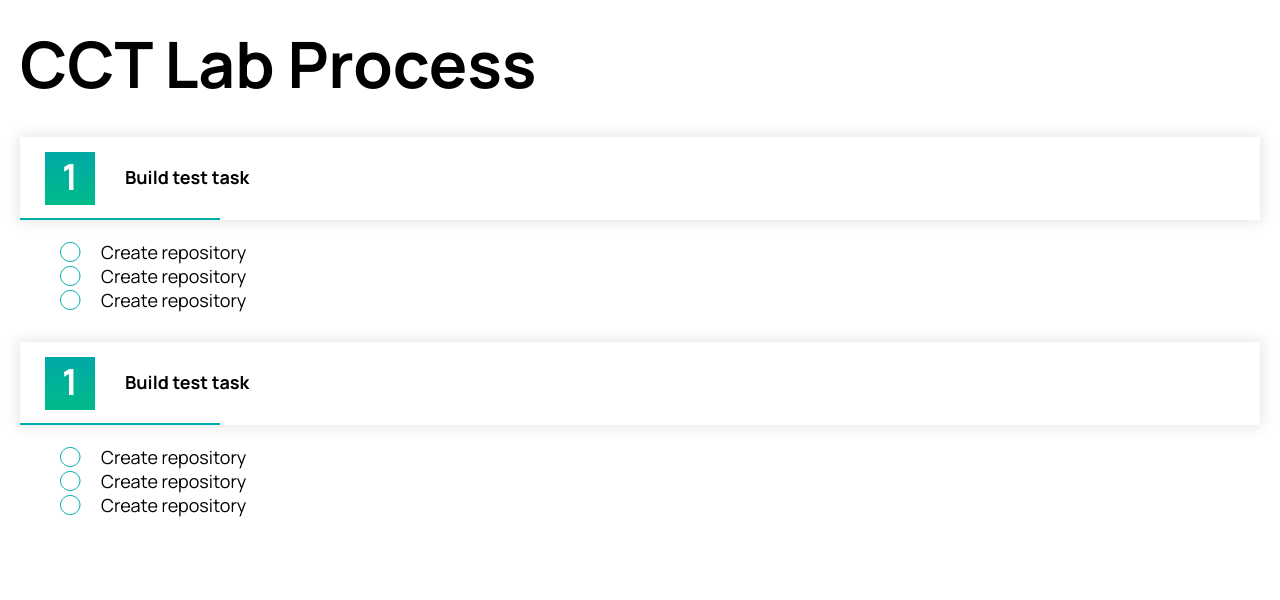
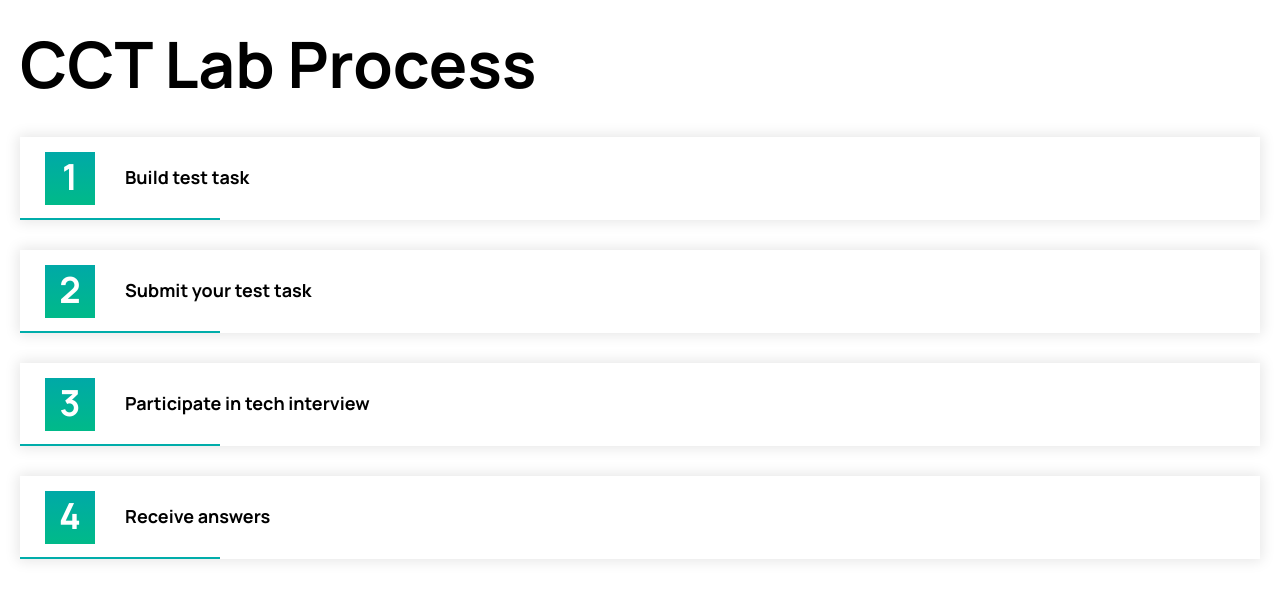
Before and after one commit to matomas225/corner-case-intern, a React (Create React App) app: page / in a window 1280 px wide. Shown: the top 600 px of the page. Built offline with nearby package versions, Linux system fonts and the light colour scheme.

Commit message:
Added todo app functionality

```diff
--- a/src/App.tsx
+++ b/src/App.tsx
@@ -1,88 +1,51 @@
-import { useEffect, useState } from "react";
+import MainCard from "./Components/MainCard";
+import { ReactElement } from "react";
+import { ITodoItem } from "./Interfaces";
 
-function App() {
-  //States
-
-  const [isChecked, setIsChecked] = useState<boolean>(false);
-  const [isClicked, setIsClicked] = useState<boolean>(false);
-  const [imgSrc, setImgSrc] = useState<string>("");
-  const [border, setBorder] = useState<string>("200px");
-  //Local Storage
-
-  //Functions
-
-  const clickHandle = () => {
-    if (isClicked === false) {
-      setIsClicked(true);
-      setBorder("300px");
-      console.log(border);
-    } else if (isClicked === true) {
-      setIsClicked(false);
-      setBorder("200px");
-      console.log(border);
-    }
-  };
-  const checkHandle = () => {
-    if (isChecked === false) {
-      setIsChecked(true);
-    } else if (isChecked === true) {
-      setIsChecked(false);
-    }
-  };
-
-  //UseEffects
-
-  useEffect(() => {
-    if (isChecked === true) {
-      setImgSrc("./Img/CircleChecked.svg");
-    } else if (isChecked === false) {
-      setImgSrc("./Img/Circle.svg");
-    }
-  }, [isChecked]);
+function App(): ReactElement {
+  const todoList: ITodoItem[] = [
+    {
+      number: 1,
+      name: "Build test task",
+      sideCards: [
+        "Create repository",
+        "Implement designs",
+        "Implement functionality",
+      ],
+    },
+    {
+      number: 2,
+      name: "Submit your test task",
+      sideCards: [
+        "Open email client",
+        "Sent link with information to careers@cornercasetech.com",
+      ],
+    },
+    {
+      number: 3,
+      name: "Participate in tech interview",
+      sideCards: ["Talk with HR", "Talk with Tech Team"],
+    },
+    {
+      number: 4,
+      name: "Receive answers",
+      sideCards: ["Receive anwsers", "Start your IT career"],
+    },
+  ];
   return (
     <div className="App">
       <h1>CCT Lab Process</h1>
       <ul>
-        <li>
-          <div className="main-card" onClick={clickHandle}>
-            <h1>1</h1>
-            <p>Build test task</p>
-            <div className="border" style={{ width: border }}></div>
-            <div className="list"></div>
-          </div>
-          <div className="side-card">
-            <img src={imgSrc} alt="check-box" onClick={checkHandle} />
-            <p>Create repository</p>
-          </div>
-          <div className="side-card">
-            <img src={imgSrc} alt="check-box" onClick={checkHandle} />
-            <p>Create repository</p>
-          </div>
-          <div className="side-card">
-            <img src={imgSrc} alt="check-box" onClick={checkHandle} />
-            <p>Create repository</p>
-          </div>
-        </li>
-        <li>
-          <div className="main-card" onClick={clickHandle}>
-            <h1>1</h1>
-            <p>Build test task</p>
-            <div className="border" style={{ width: border }}></div>
-            <div className="list"></div>
-          </div>
-          <div className="side-card">
-            <img src={imgSrc} alt="check-box" onClick={checkHandle} />
-            <p>Create repository</p>
-          </div>
-          <div className="side-card">
-            <img src={imgSrc} alt="check-box" onClick={checkHandle} />
-            <p>Create repository</p>
-          </div>
-          <div className="side-card">
-            <img src={imgSrc} alt="check-box" onClick={checkHandle} />
-            <p>Create repository</p>
-          </div>
-        </li>
+        {todoList.map((mainCard: ITodoItem, index: number) => {
+          return (
+            <MainCard
+              index={index}
+              mainCard={mainCard}
+              todoList={todoList}
+              key={index}
+            />
+          );
+        })}
       </ul>
     </div>
   );
--- /dev/null
+++ b/src/Components/MainCard.tsx
@@ -0,0 +1,51 @@
+import { ReactElement, useState } from "react";
+import SideCard from "./SideCard";
+import { ITodoItem } from "../Interfaces";
+
+interface Props {
+  index: number;
+  mainCard: { number: number; name: string };
+  todoList: ITodoItem[];
+}
+
+function MainCard({ index, mainCard, todoList }: Props): ReactElement {
+  const [isClicked, setIsClicked] = useState<boolean>(false);
+  const [border, setBorder] = useState<string>("200px");
+  const [display, setDisplay] = useState<string>("none");
+
+  const clickHandle = () => {
+    if (!isClicked) {
+      setIsClicked(true);
+      setBorder("300px");
+      setDisplay("flex");
+    } else if (isClicked) {
+      setIsClicked(false);
+      setBorder("200px");
+      setDisplay("none");
+    }
+  };
+  return (
+    <div>
+      <li>
+        <div className="main-card" onClick={clickHandle}>
+          <h1>{mainCard.number}</h1>
+          <p>{mainCard.name}</p>
+          <div className="border" style={{ width: border }}></div>
+        </div>
+        {todoList[index].sideCards.map(
+          (sideCardName: string, index: number) => {
+            return (
+              <SideCard
+                display={display}
+                sideCardName={sideCardName}
+                key={index}
+              />
+            );
+          }
+        )}
+      </li>
+    </div>
+  );
+}
+
+export default MainCard;
--- /dev/null
+++ b/src/Components/SideCard.tsx
@@ -0,0 +1,36 @@
+import { ReactElement, useEffect, useState } from "react";
+
+interface Props {
+  display: string;
+  sideCardName: string;
+}
+function SideCard({ display, sideCardName }: Props): ReactElement {
+  const [isChecked, setIsChecked] = useState<boolean>(false);
+  const [imgSrc, setImgSrc] = useState<string>("");
+
+  useEffect(() => {
+    if (isChecked) {
+      setImgSrc("./Img/CircleChecked.svg");
+    } else if (!isChecked) {
+      setImgSrc("./Img/Circle.svg");
+    }
+  }, [isChecked]);
+
+  const checkHandle = () => {
+    if (!isChecked) {
+      setIsChecked(true);
+    } else if (isChecked) {
+      setIsChecked(false);
+    }
+  };
+  return (
+    <div>
+      <div className="side-card" style={{ display: display }}>
+        <img src={imgSrc} alt="check-box" onClick={checkHandle} />
+        <p>{sideCardName}</p>
+      </div>
+    </div>
+  );
+}
+
+export default SideCard;
--- /dev/null
+++ b/src/Interfaces/index.ts
@@ -0,0 +1,5 @@
+export interface ITodoItem {
+  number: number;
+  name: string;
+  sideCards: string[];
+}
--- a/src/Styles/Style.scss
+++ b/src/Styles/Style.scss
@@ -1,5 +1,7 @@
 //Fonts
 @import url("https://fonts.googleapis.com/css2?family=Manrope:wght@200;300;400;500;600;700;800&display=swap");
+@import url("https://fonts.googleapis.com/css2?family=Roboto:wght@100;300;400;500;700;900&display=swap");
+
 * {
   margin: 0;
   padding: 0;
@@ -48,13 +50,14 @@
       }
       .side-card {
         display: flex;
-        margin: 0px 20px 0px 20px;
+        margin: 0px 20px 15px 20px;
 
         img {
           padding: 0px 0px 0px 40px;
           cursor: pointer;
         }
         p {
+          font-weight: normal;
           padding: 0px 0px 0px 20px;
           font-size: 18px;
         }
```
